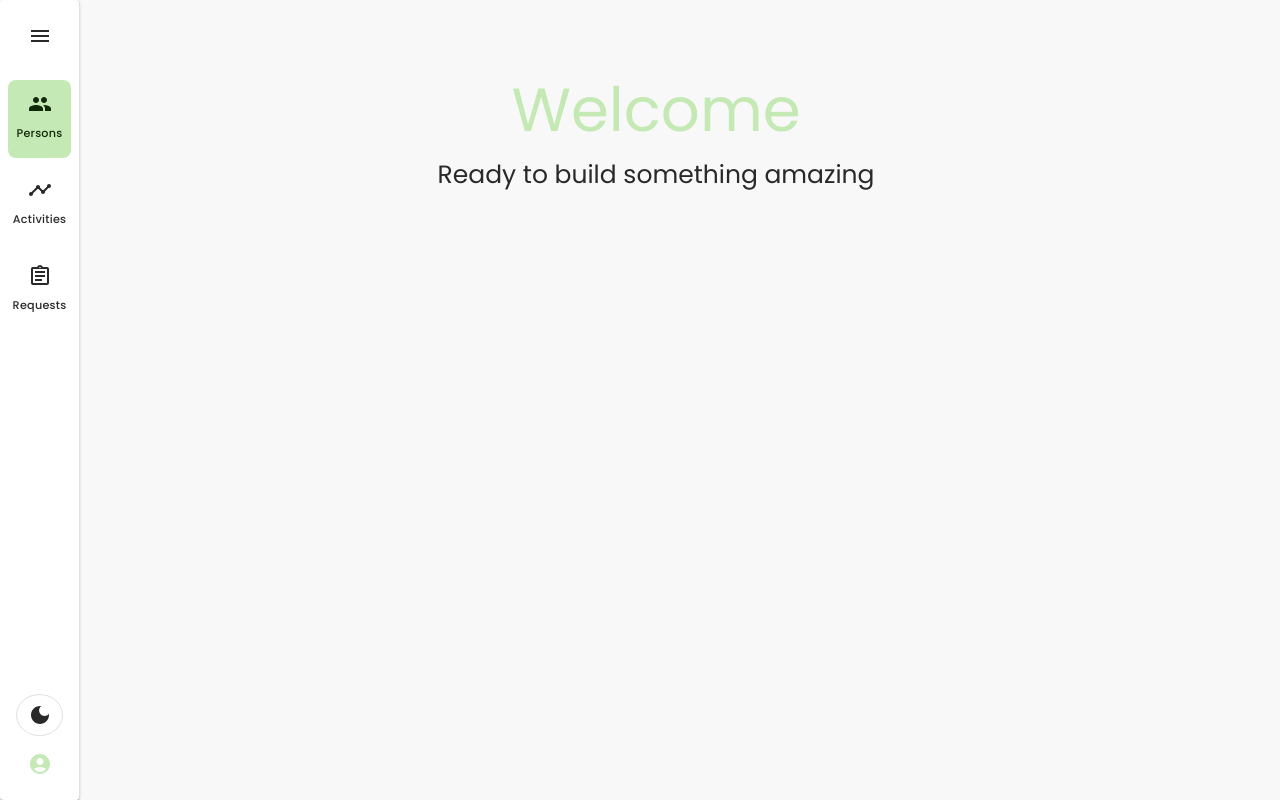
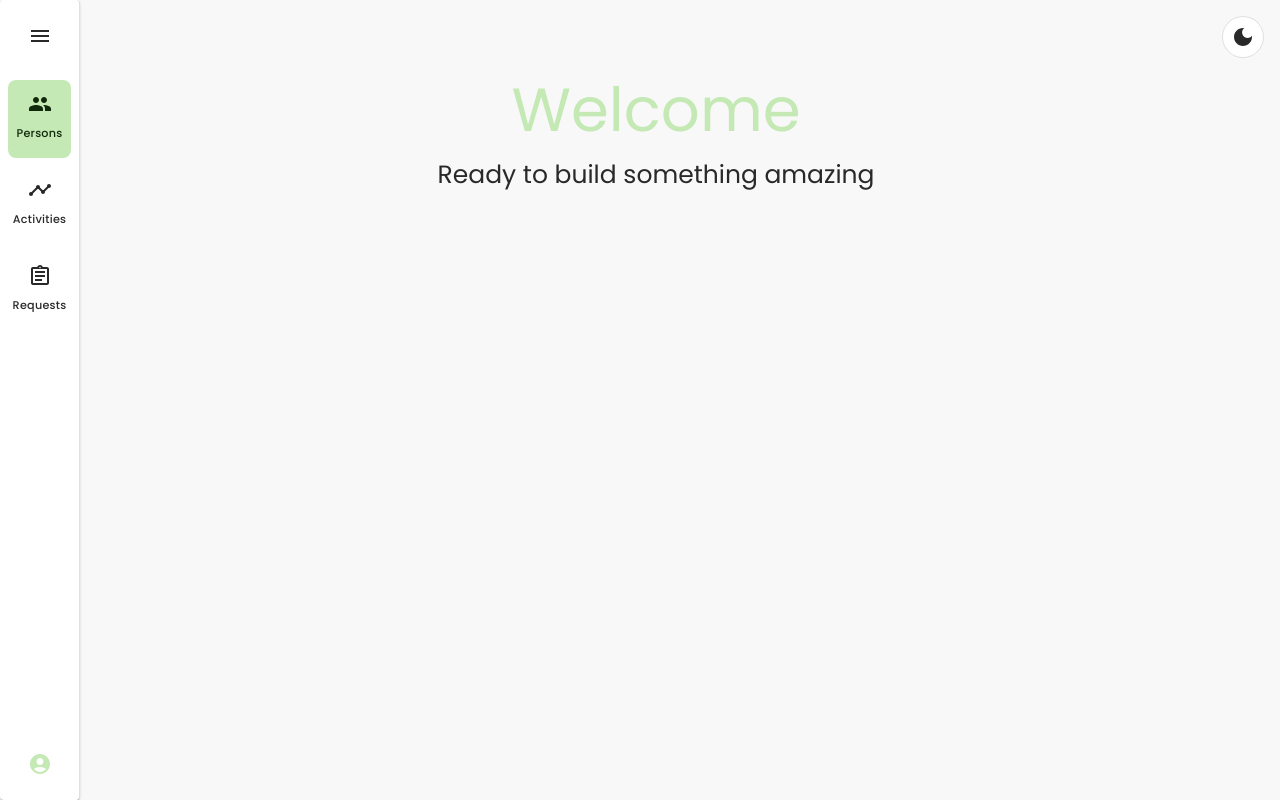
Before and after one commit to JosteinSandKjellsen/base, a Next.js app: page / in a window 1280 px wide. Built offline with nearby package versions, Linux system fonts and the light colour scheme; what @mui/material-nextjs would draw is missing.

Commit message:
Move theme toggle to right side of screen

```diff
--- a/src/app/layout.tsx
+++ b/src/app/layout.tsx
@@ -1,6 +1,7 @@
 import { ReactNode } from "react";
 import { Providers } from "@/components/providers";
 import { NavigationRail } from "@/components/navigation-rail";
+import { ThemeToggle } from "@/components/theme-toggle";
 import "./globals.css";
 import { Inter } from 'next/font/google';
 
@@ -27,6 +28,7 @@ export default function RootLayout({ children }: RootLayoutProps) {
       <body className="antialiased bg-background text-foreground">
         <Providers>
           <NavigationRail />
+          <ThemeToggle />
           <div className="ml-20 container mx-auto max-w-6xl min-h-screen py-8">
             {children}
           </div>
--- a/src/components/navigation-rail.tsx
+++ b/src/components/navigation-rail.tsx
@@ -146,21 +146,6 @@ export function NavigationRail() {
 
       {/* Bottom section */}
       <Box sx={{ p: 2, display: "flex", flexDirection: "column", gap: 1 }}>
-        {/* Theme toggle */}
-        <IconButton
-          onClick={toggleTheme}
-          sx={{
-            color: "text.primary",
-            border: 1,
-            borderColor: "divider",
-            "&:hover": {
-              backgroundColor: "action.hover",
-            },
-          }}
-        >
-          {theme === "dark" ? <LightModeIcon /> : <DarkModeIcon />}
-        </IconButton>
-
         {/* User avatar */}
         <IconButton
           sx={{
--- /dev/null
+++ b/src/components/theme-toggle.tsx
@@ -0,0 +1,34 @@
+"use client";
+
+import { IconButton } from "@mui/material";
+import { DarkMode as DarkModeIcon, LightMode as LightModeIcon } from "@mui/icons-material";
+import { useTheme } from "next-themes";
+
+export function ThemeToggle() {
+  const { theme, setTheme } = useTheme();
+
+  const toggleTheme = () => {
+    setTheme(theme === "dark" ? "light" : "dark");
+  };
+
+  return (
+    <IconButton
+      onClick={toggleTheme}
+      sx={{
+        position: "fixed",
+        top: 16,
+        right: 16,
+        zIndex: 1000,
+        color: "text.primary",
+        border: 1,
+        borderColor: "divider",
+        backgroundColor: "background.paper",
+        "&:hover": {
+          backgroundColor: "action.hover",
+        },
+      }}
+    >
+      {theme === "dark" ? <LightModeIcon /> : <DarkModeIcon />}
+    </IconButton>
+  );
+}
```
